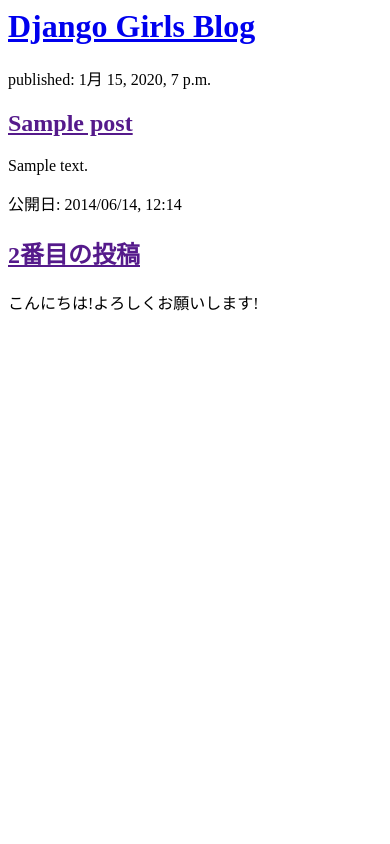
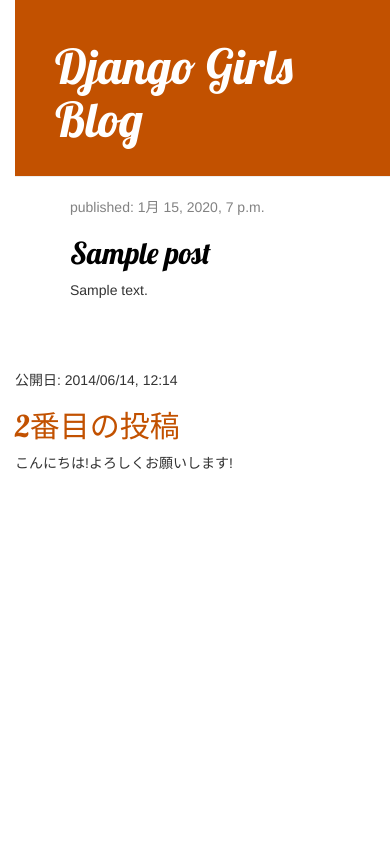
Before and after one commit to masato325/my-first-blog, a Django app: page / in a window 390 px wide. Run offline with Django 3.2, Linux system fonts and the light colour scheme; tables that the repository leaves empty hold one stand-in row (values such as "Sample post"); some libraries are stand-ins or nearby versions.

Commit message:
Added view and template for detailed blog post as well as CSS for the site.

```diff
--- /dev/null
+++ b/blog/static/css/blog.css
@@ -0,0 +1,55 @@
+h1 a, h2 a {
+  color:#c25100;
+  font-family:'Lobster';
+}
+
+body{
+  padding-left: 15px;
+}
+
+.page-header {
+  background-color: #C25100;
+  margin-top: 0;
+  padding: 20px 20px 20px 40px;
+}
+
+.page-header h1, .page-header h1 a, .page-header h1 a:visited, .page-header h1 a:active {
+  color: #ffffff;
+  font-size: 36pt;
+  text-decoration: none;
+}
+
+.content {
+  margin-left: 40px;
+}
+
+h1, h2, h3, h4 {
+  font-family: 'Lobster', cursive;
+}
+
+.date {
+  color: #828282;
+}
+
+.save {
+  float: right;
+}
+
+.post-form textarea, .post-form input {
+  width: 100%;
+}
+
+.top-menu, .top-menu:hover, .top-menu:visited {
+  color: #ffffff;
+  float: right;
+  font-size: 26pt;
+  margin-right: 20px;
+}
+
+.post {
+  margin-bottom: 70px;
+}
+
+.post h2 a, .post h2 a:visited {
+  color: #000000;
+}
--- /dev/null
+++ b/blog/templates/blog/base.html
@@ -0,0 +1,34 @@
+{% load static %}
+<html>
+  <head>
+    <link rel="stylesheet" href="//maxcdn.bootstrapcdn.com/bootstrap/3.2.0/css/bootstrap.min.css">
+    <link rel="stylesheet" href="//maxcdn.bootstrapcdn.com/bootstrap/3.2.0/css/bootstrap-theme.min.css">
+    <link href="//fonts.googleapis.com/css?family=Lobster&subset=latin,latin-ext" rel="stylesheet" type="text/css">
+
+    <link rel="stylesheet" href="{% static 'css/blog.css' %}">
+
+    <title>Django Girls Blog</title>
+  </head>
+
+  <body>
+    <div class="page-header">
+      <h1><a href="/">Django Girls Blog</a></h1>
+    </div>
+
+    <div class="content container">
+      <div class="row">
+        <div class="col-md-8">
+          {% block content %}
+          {% endblock %}
+        </div>
+      </div>
+    </div>
+
+    <div>
+      <p>公開日: 2014/06/14, 12:14</p>
+      <h2><a href="">2番目の投稿</a></h2>
+      <p>こんにちは!よろしくお願いします!</p>
+    </div>
+
+  </body>
+</html>
--- a/blog/templates/blog/post_list.html
+++ b/blog/templates/blog/post_list.html
@@ -1,28 +1,14 @@
-<html>
-  <head>
-    <title>Django Girls Blog</title>
-  </head>
+{% extends 'blog/base.html' %}
 
-  <body>
-    <div>
-      <h1><a href="/">Django Girls Blog</a></h1>
+
+{% block content %}
+{% for post in posts %}
+  <div class="post">
+    <div class="date">
+      <p>published: {{ post.published_date }}</p>
     </div>
-
-    {% for post in posts %}
-
-    <div>
-      <p>published: {{ post.published_date }}</p>
-      <h2><a href="">{{ post.title }}</a></h2>
+    <h2><a href="{% url 'post_detail' pk=post.pk %}">{{ post.title }}</a></h2>
       <p>{{ post.text | linebreaksbr }}</p>
-    </div>
-
-    {% endfor %}
-
-    <div>
-      <p>公開日: 2014/06/14, 12:14</p>
-      <h2><a href="">2番目の投稿</a></h2>
-      <p>こんにちは!よろしくお願いします!</p>
-    </div>
-
-  </body>
-</html>
+  </div>
+{% endfor %}
+{% endblock %}
--- a/blog/urls.py
+++ b/blog/urls.py
@@ -3,4 +3,5 @@ from . import views
 
 urlpatterns = [
   path('',views.post_list,name='post_list'),
+  path('post/<int:pk>/',views.post_detail,name='post_detail'),
 ]
--- a/blog/views.py
+++ b/blog/views.py
@@ -1,6 +1,7 @@
-from django.shortcuts import render
+from django.shortcuts import render,get_object_or_404
 from .models import Post
 from django.utils import timezone
+
 
 def post_list(request):
   return render(request,'blog/post_list.html',{})
@@ -8,3 +9,7 @@ def post_list(request):
 def post_list(request):
   posts=Post.objects.filter(published_date__lte=timezone.now()).order_by('published_date')
   return render(request,'blog/post_list.html',{'posts':posts})
+
+def post_detail(request,pk):
+  post=get_object_or_404(Post,pk=pk)
+  return render(request,'blog/post_detail.html',{'post':post})
```
Also changed, not shown: blog/templates/blog/post_detail.html (added, +14 -0 lines).
